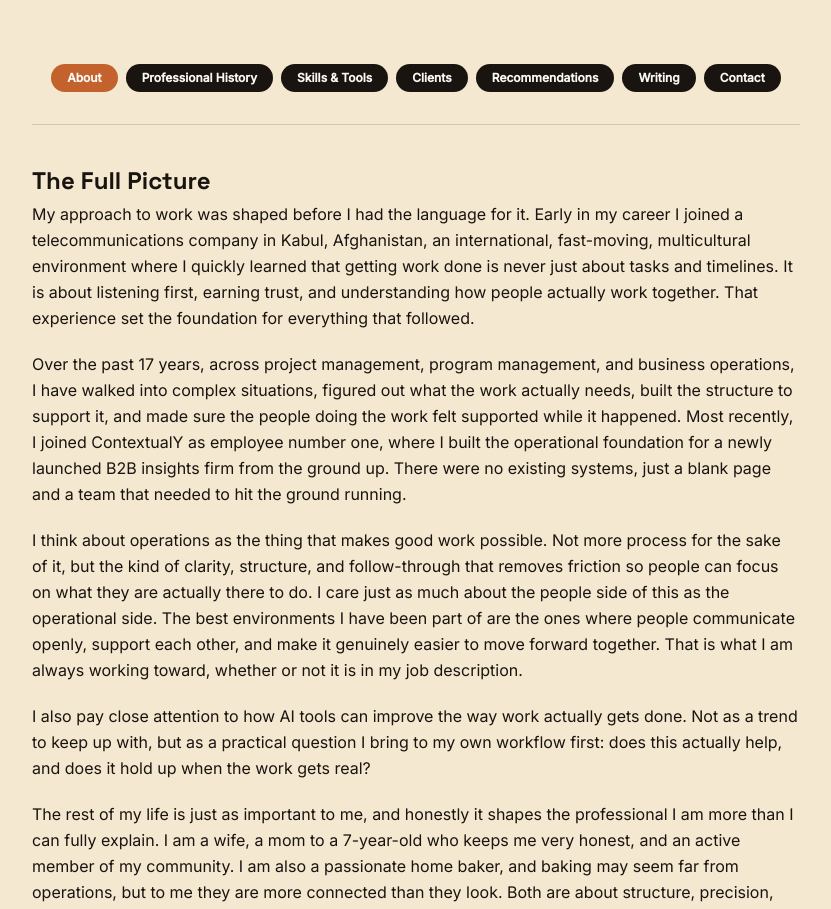
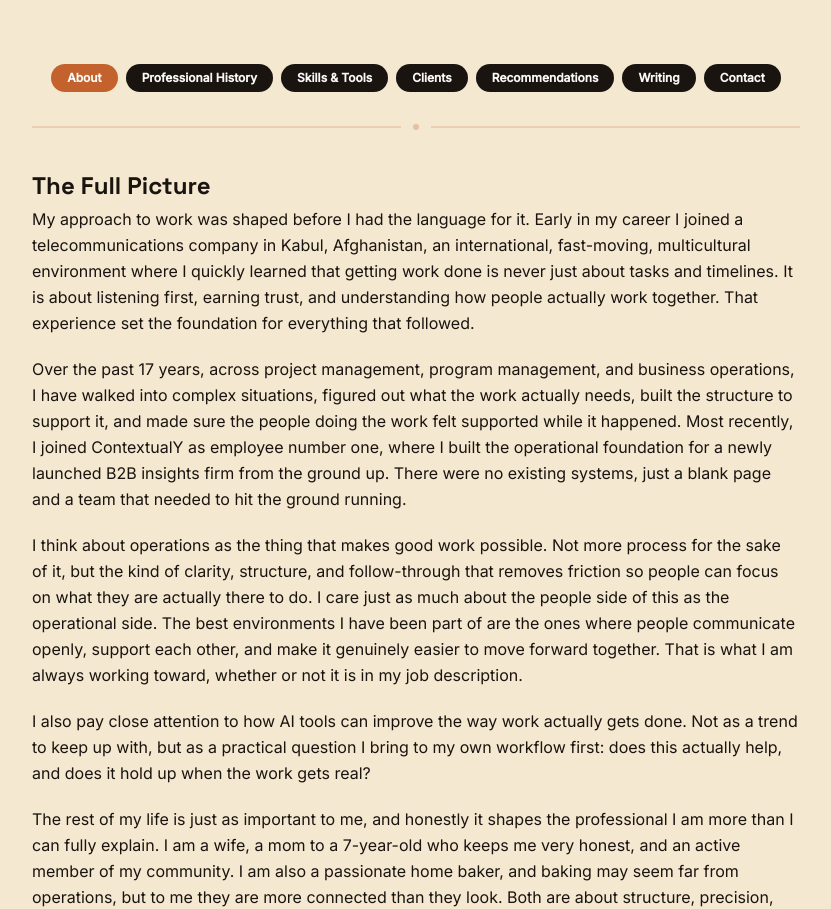
Before and after one commit to ClaudiaN-Code/claudia-career-journey, a Next.js app: page / in a window 1280 px wide. Shown: the part 800-1709 px from the top of the page, without its empty margins (224-1055 px from the left). Built offline with nearby package versions, Linux system fonts and the light colour scheme.

Commit message:
Make divider more visible with terracotta accent dot
Co-Authored-By: Claude Sonnet 4.6 <noreply@anthropic.com>

```diff
--- a/components/JourneyTabs.tsx
+++ b/components/JourneyTabs.tsx
@@ -81,7 +81,11 @@ export function JourneyTabs({
         </div>
 
         {/* Divider */}
-        <div className="border-t border-[#d4c4b0] mb-10" />
+        <div className="flex items-center gap-3 mb-10">
+          <div className="flex-1 border-t-2 border-[#c4622d]/20" />
+          <div className="w-1.5 h-1.5 rounded-full bg-[#c4622d]/30" />
+          <div className="flex-1 border-t-2 border-[#c4622d]/20" />
+        </div>
 
         {/* About */}
         {active === "About" && (
```
